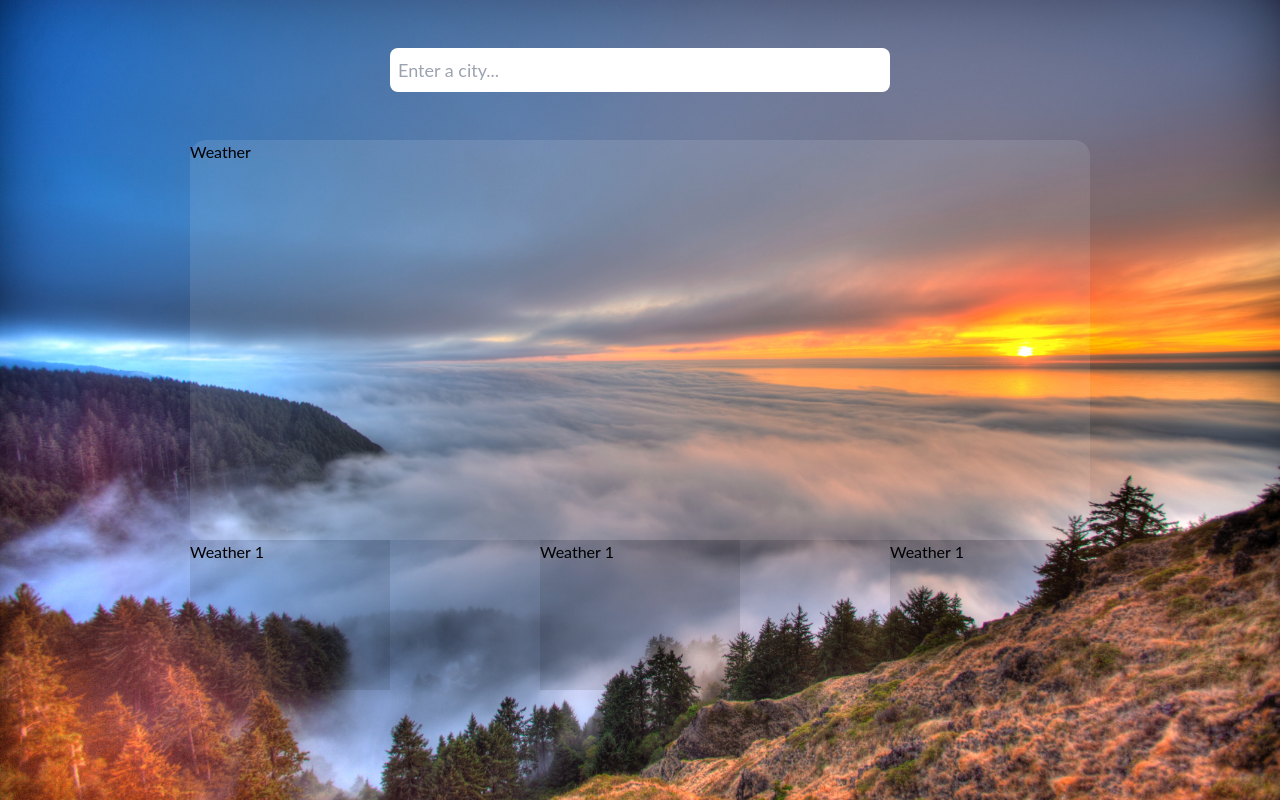
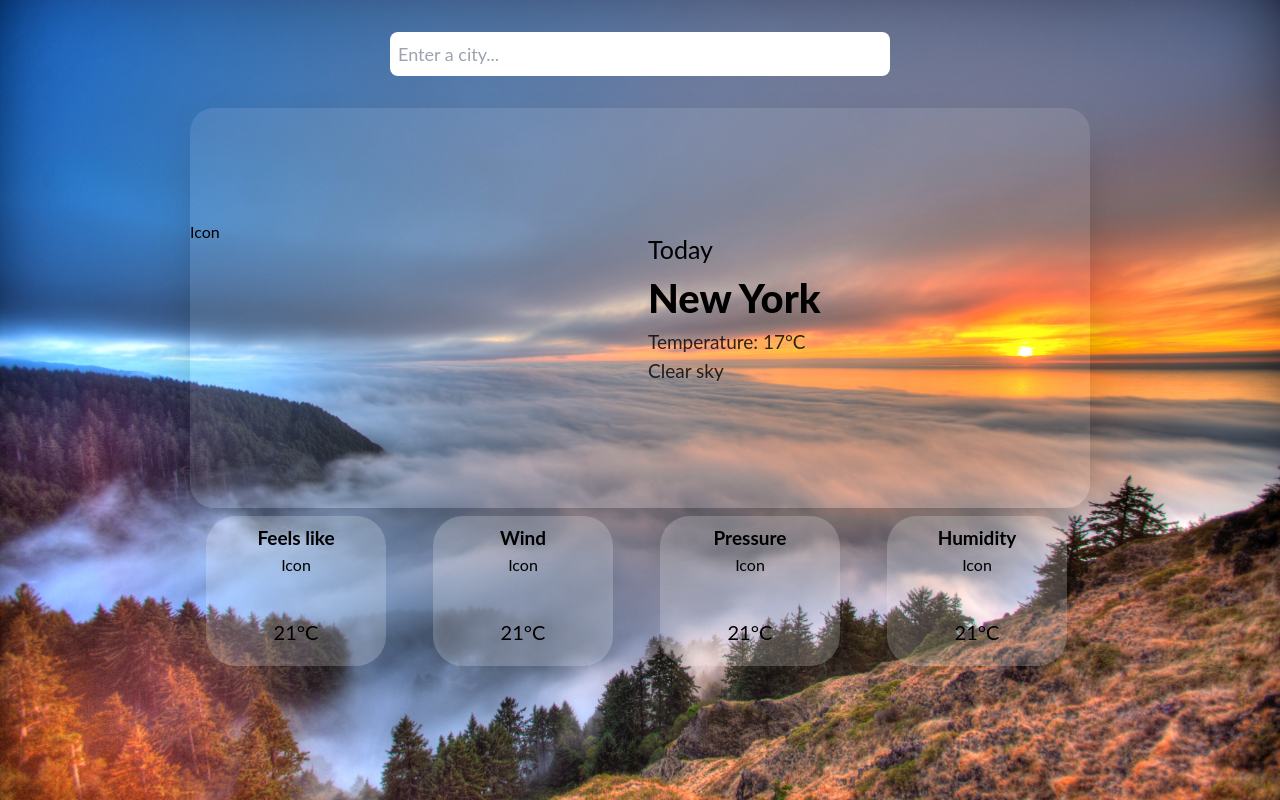
Before and after one commit to akinyiliz/weather-watchdog, a React (Vite) app: page / in a window 1280 px wide. Built offline with nearby package versions, Linux system fonts and the light colour scheme.

Commit message:
Added other elements to the page

```diff
--- a/src/App.jsx
+++ b/src/App.jsx
@@ -2,8 +2,8 @@ import "./App.css";
 
 function App() {
 	return (
-		<div className="w-full h-screen app">
-			<div className="max-w-[1240px] mx-auto p-12">
+		<div className="w-full h-screen overflow-y-scroll sm:overflow-hidden app">
+			<div className="max-w-[1240px] mx-auto p-8">
 				<div className="max-w-[500px] mx-auto">
 					<input
 						type="text"
@@ -12,13 +12,38 @@ function App() {
 					/>
 				</div>
 
-				<div className="max-w-[900px] w-full mx-auto h-[400px] rounded-2xl mt-12 bg-white/10">
-					<h1>Weather</h1>
+				<div className="max-w-[900px] flex items-center gap-4 w-full mx-auto h-[400px] rounded-3xl shadow-2xl mt-8 bg-white/10">
+					<div className="flex-1 h-44">Icon</div>
+					<div className="flex-1">
+						<h2 className="text-[25px]">Today</h2>
+						<h1 className="font-extrabold text-[40px]">New York</h1>
+						<div className="text-black/80 text-[19px]">
+							<p>Temperature: 17°C</p>
+							<p>Clear sky</p>
+						</div>
+					</div>
 				</div>
-				<div className="flex items-center justify-between max-w-[900px] mx-auto mt-[-4]">
-					<div className="w-[200px] h-[150px] bg-black/10">Weather 1</div>
-					<div className="w-[200px] h-[150px] bg-black/10">Weather 1</div>
-					<div className="w-[200px] h-[150px] bg-black/10">Weather 1</div>
+				<div className="grid grid-cols-2 gap-2 mx-auto mt-2 sm:max-w-[900px] sm:grid-cols-4">
+					<div className="w-[100px] h-[150px] bg-white/20 rounded-[30px] flex flex-col items-center py-2 sm:mx-4 md:w-[150px] lg:w-[180px]">
+						<p className="font-bold text-[19px]">Feels like</p>
+						<p className="h-16">Icon</p>
+						<p className="text-[20px]">21°C</p>
+					</div>
+					<div className="w-[100px] h-[150px] bg-white/20 rounded-[30px] flex flex-col items-center py-2 sm:mx-4 md:w-[150px] lg:w-[180px]">
+						<p className="font-bold text-[19px]">Wind</p>
+						<p className="h-16">Icon</p>
+						<p className="text-[20px]">21°C</p>
+					</div>
+					<div className="w-[100px] h-[150px] bg-white/20 rounded-[30px] flex flex-col items-center py-2 sm:mx-4 md:w-[150px] lg:w-[180px]">
+						<p className="font-bold text-[19px]">Pressure</p>
+						<p className="h-16">Icon</p>
+						<p className="text-[20px]">21°C</p>
+					</div>
+					<div className="w-[100px] h-[150px] bg-white/20 rounded-[30px] flex flex-col items-center py-2 sm:mx-4 md:w-[150px] lg:w-[180px]">
+						<p className="font-bold text-[19px]">Humidity</p>
+						<p className="h-16">Icon</p>
+						<p className="text-[20px]">21°C</p>
+					</div>
 				</div>
 			</div>
 		</div>
```
